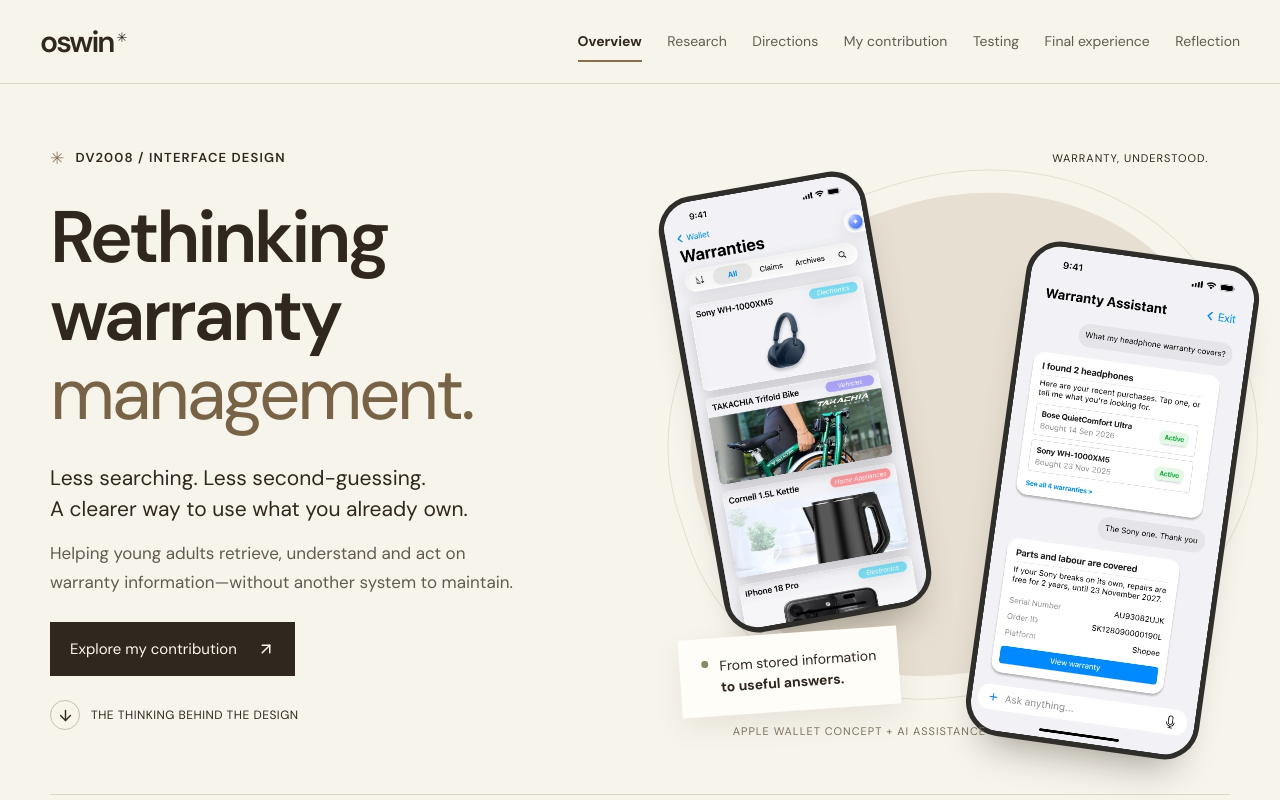
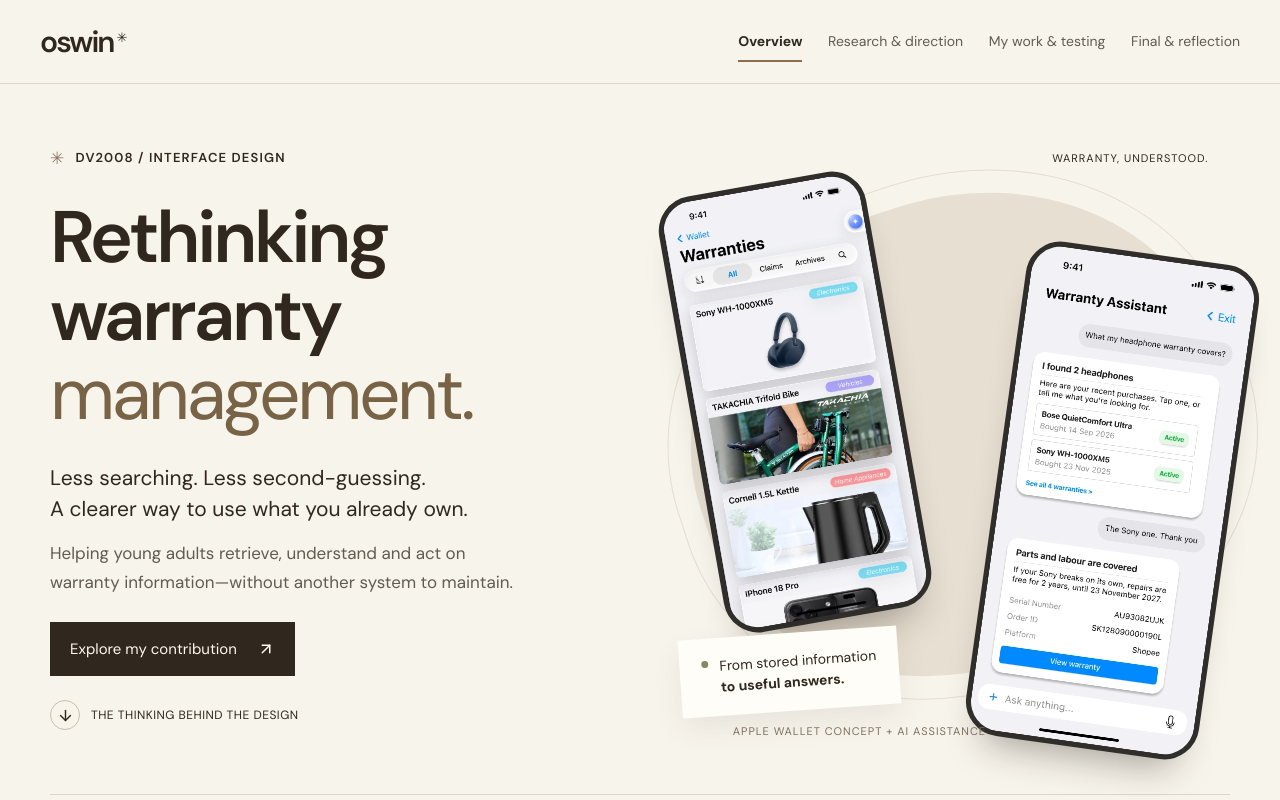
Before and after one commit to OswinJTC/DV2008---Individual, a React (Vite) app: page / in a window 1280 px wide. Shown: the top 800 px of the page. Built offline with nearby package versions, Linux system fonts and the light colour scheme.

Commit message:
Condense case study into four focused chapters

```diff
--- a/src/App.tsx
+++ b/src/App.tsx
@@ -20,39 +20,36 @@ const pages = [
   },
   {
     id: "research",
-    label: "Research",
-    title: "The problem & insights",
-    component: ResearchPage,
-  },
-  {
-    id: "directions",
-    label: "Directions",
-    title: "Exploring the alternatives",
-    component: DirectionsPage,
+    label: "Research & direction",
+    title: "The problem and the path forward",
+    component: () => (
+      <>
+        <ResearchPage />
+        <DirectionsPage />
+      </>
+    ),
   },
   {
     id: "contribution",
-    label: "My contribution",
-    title: "The AI Warranty Assistant",
-    component: ContributionPage,
+    label: "My work & testing",
+    title: "The Assistant and what changed",
+    component: () => (
+      <>
+        <ContributionPage />
+        <TestingPage />
+      </>
+    ),
   },
   {
-    id: "testing",
-    label: "Testing",
-    title: "Feedback & iteration",
-    component: TestingPage,
-  },
-  {
-    id: "experience",
-    label: "Final experience",
-    title: "The connected journey",
-    component: ExperiencePage,
-  },
-  {
-    id: "reflection",
-    label: "Reflection",
-    title: "What I learned",
-    component: ReflectionPage,
+    id: "final",
+    label: "Final & reflection",
+    title: "The connected experience",
+    component: () => (
+      <>
+        <ExperiencePage />
+        <ReflectionPage />
+      </>
+    ),
   },
 ];
 function currentPage() {
@@ -147,7 +144,7 @@ export default function App() {
             <span>/</span>
             <span>{page.label}</span>
             <span className="chapter-count">
-              Chapter {String(index).padStart(2, "0")} / 06
+              Chapter {String(index).padStart(2, "0")} / 03
             </span>
           </div>
         )}
@@ -190,7 +187,7 @@ export default function App() {
           <p>Chen Jui Tai · Product / UX Designer</p>
         </div>
         <span>DV2008 · INDIVIDUAL CASE STUDY · 2026</span>
-        <a href="#/reflection">
+        <a href="#/final">
           Credits & reflection <ArrowUpRight size={18} />
         </a>
       </footer>
```
Also changed, not shown: 2 other files (tests, documents, lock files or other folders).
